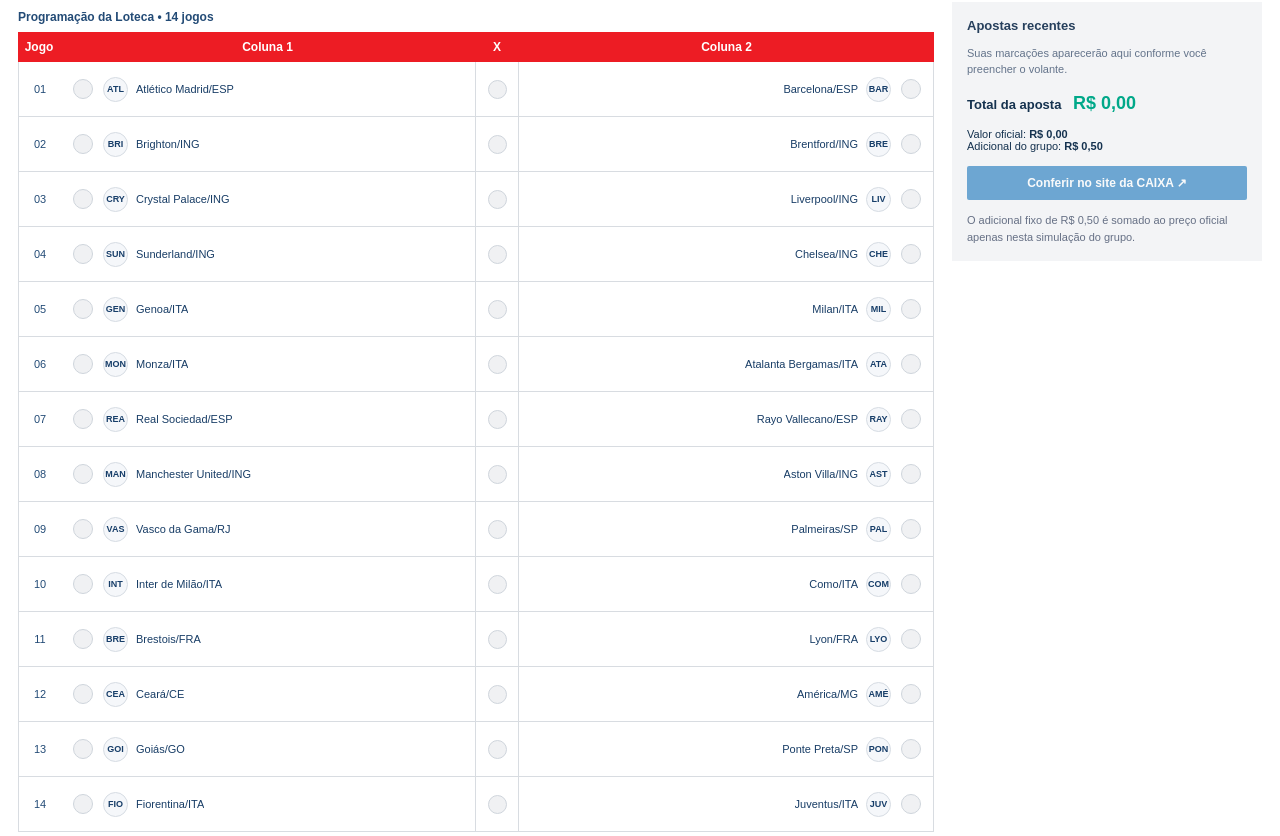
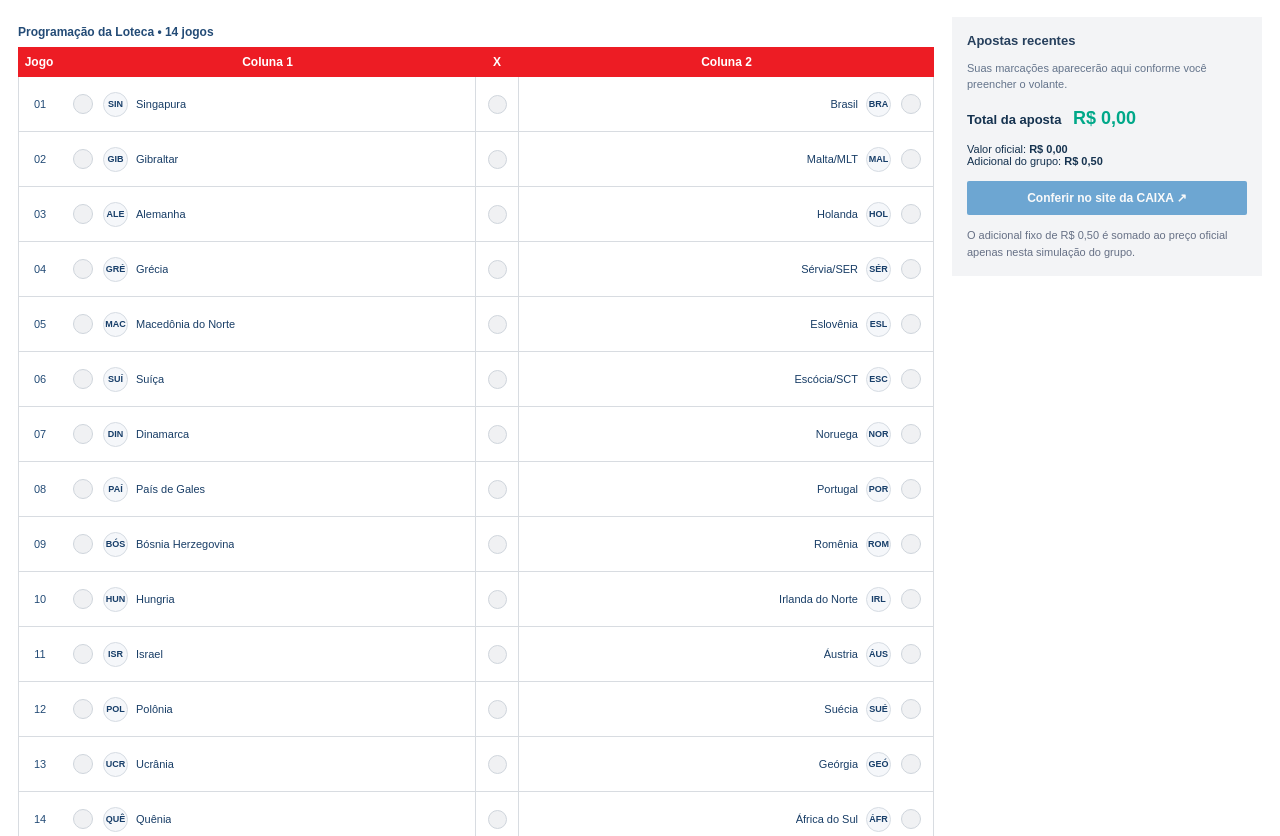
Before and after one commit to DennBSouza/Loteca_bolao_dennis_, a plain HTML site: page index.html in a window 1280 px wide. Shown: the part 197-1033 px from the top of the page. Drawn offline with Linux system fonts and the light colour scheme.

Commit message:
Add files via upload

````diff
--- a/index.html
+++ b/index.html
@@ -1,3 +1,8 @@
+Com base na imagem que você enviou, extraí os 14 confrontos e atualizei o código do seu site (substituindo a matriz `fallback`).
+
+Aqui está o código HTML completo com os novos times já inseridos:
+
+```html
 <!DOCTYPE html>
 <html lang="pt-BR">
 <head>
@@ -20,7 +25,22 @@
 <aside class="summary"><h2>Apostas recentes</h2><p id="recentText">Suas marcações aparecerão aqui conforme você preencher o volante.</p><div class="total">Total da aposta <strong id="total">R$ 0,00</strong></div><div class="total" style="font-size:11px;font-weight:normal">Valor oficial: <b id="official">R$ 0,00</b><br>Adicional do grupo: <b>R$ 0,50</b></div><button class="btn" id="payBtn" style="width:100%">Conferir no site da CAIXA ↗</button><div class="help">O adicional fixo de R$ 0,50 é somado ao preço oficial apenas nesta simulação do grupo.</div></aside></div>
 </main>
 <script>
-const fallback=[['Atlético Madrid/ESP','Barcelona/ESP'],['Brighton/ING','Brentford/ING'],['Crystal Palace/ING','Liverpool/ING'],['Sunderland/ING','Chelsea/ING'],['Genoa/ITA','Milan/ITA'],['Monza/ITA','Atalanta Bergamas/ITA'],['Real Sociedad/ESP','Rayo Vallecano/ESP'],['Manchester United/ING','Aston Villa/ING'],['Vasco da Gama/RJ','Palmeiras/SP'],['Inter de Milão/ITA','Como/ITA'],['Brestois/FRA','Lyon/FRA'],['Ceará/CE','América/MG'],['Goiás/GO','Ponte Preta/SP'],['Fiorentina/ITA','Juventus/ITA']];
+const fallback=[
+  ['Singapura', 'Brasil'],
+  ['Gibraltar', 'Malta/MLT'],
+  ['Alemanha', 'Holanda'],
+  ['Grécia', 'Sérvia/SER'],
+  ['Macedônia do Norte', 'Eslovênia'],
+  ['Suíça', 'Escócia/SCT'],
+  ['Dinamarca', 'Noruega'],
+  ['País de Gales', 'Portugal'],
+  ['Bósnia Herzegovina', 'Romênia'],
+  ['Hungria', 'Irlanda do Norte'],
+  ['Israel', 'Áustria'],
+  ['Polônia', 'Suécia'],
+  ['Ucrânia', 'Geórgia'],
+  ['Quênia', 'África do Sul']
+];
 let matches=fallback.map(x=>({home:x[0],away:x[1]})), picks=Array.from({length:14},()=>[]);
 const $=id=>document.getElementById(id);const fmt=v=>v.toLocaleString('pt-BR',{style:'currency',currency:'BRL'});
 function crest(name){return name.replace(/[^A-Za-zÀ-ÿ]/g,'').slice(0,3).toUpperCase()||'FC'}
@@ -39,3 +59,5 @@ $('shareBtn').onclick=()=>{
 $('payBtn').onclick=()=>window.open('https://www.loteriasonline.caixa.gov.br/silce-web/#/loteca','_blank','noopener');
 render();
 </script></body></html>
+
+```
````
